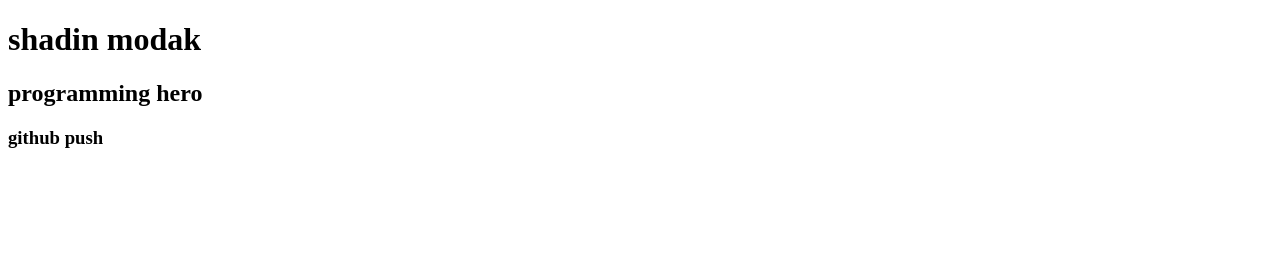
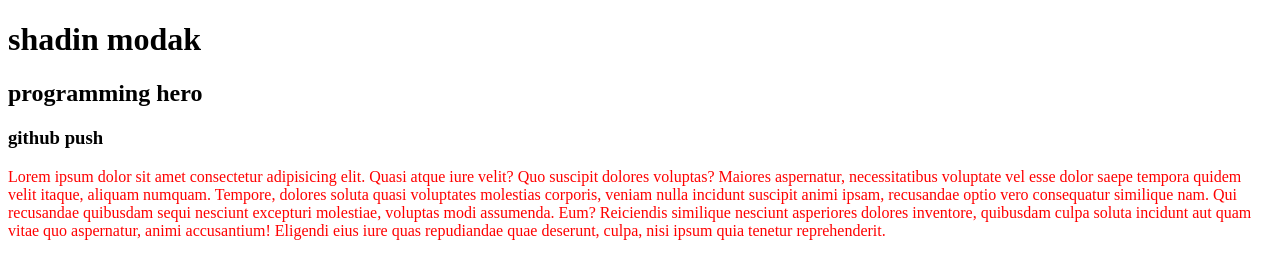
Before and after one commit to shadinmodak/My, a plain HTML site: page index.html in a window 1280 px wide. Drawn offline with Linux system fonts and the light colour scheme.

Commit message:
style added

```diff
--- a/index.html
+++ b/index.html
@@ -4,11 +4,18 @@
     <meta charset="UTF-8">
     <meta http-equiv="X-UA-Compatible" content="IE=edge">
     <meta name="viewport" content="width=device-width, initial-scale=1.0">
+    <link rel="stylesheet" href="style.css">
     <title>My portfolio</title>
 </head>
 <body>
     <h1>shadin modak</h1>
     <h2>programming hero</h2>
     <h3>github push</h3>
+
+    <p>
+        Lorem ipsum dolor sit amet consectetur adipisicing elit. Quasi atque iure velit? Quo suscipit dolores voluptas? Maiores aspernatur, necessitatibus voluptate vel esse dolor saepe tempora quidem velit itaque, aliquam numquam.
+        Tempore, dolores soluta quasi voluptates molestias corporis, veniam nulla incidunt suscipit animi ipsam, recusandae optio vero consequatur similique nam. Qui recusandae quibusdam sequi nesciunt excepturi molestiae, voluptas modi assumenda. Eum?
+        Reiciendis similique nesciunt asperiores dolores inventore, quibusdam culpa soluta incidunt aut quam vitae quo aspernatur, animi accusantium! Eligendi eius iure quas repudiandae quae deserunt, culpa, nisi ipsum quia tenetur reprehenderit.
+    </p>
 </body>
 </html>
--- /dev/null
+++ b/style.css
@@ -0,0 +1,4 @@
+p{
+    color: red;
+
+}
```
